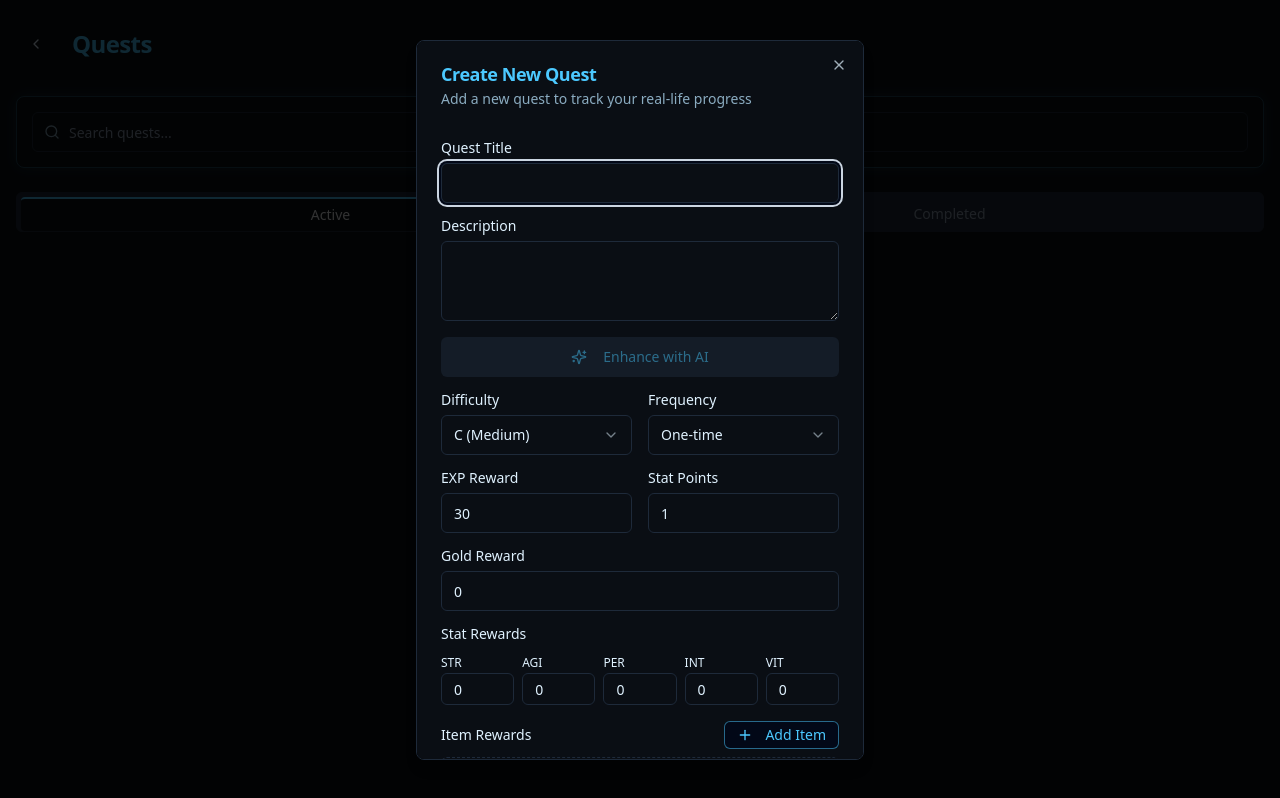
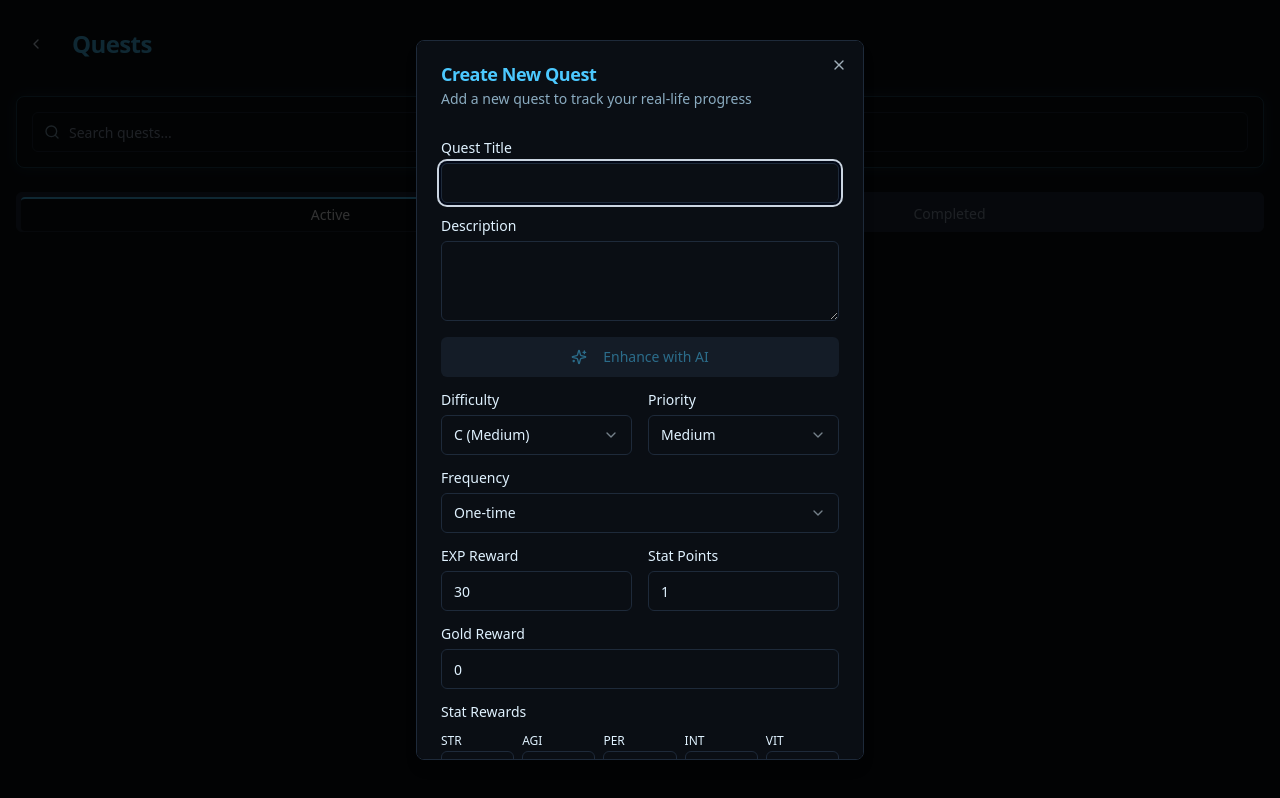
Before and after one commit to hakimasyrofi/Solo-Leveling-Self-Improvement-App, a Next.js app: page /quests in a window 1280 px wide. Both pictures are taken after a click on the button "Create Custom Quest". Built offline with nearby package versions, Linux system fonts and the light colour scheme.

Commit message:
feat(quests): add priority field

```diff
--- a/app/quests/page.tsx
+++ b/app/quests/page.tsx
@@ -219,6 +219,7 @@ function QuestCard({
     description: quest.description,
     reward: quest.reward,
     difficulty: quest.difficulty,
+    priority: quest.priority || "Medium",
     expiry: quest.expiry,
     expReward: quest.expReward,
     statPointsReward: quest.statPointsReward,
@@ -276,14 +277,29 @@ function QuestCard({
     >
       <div className="absolute inset-0 border border-[#4cc9ff]/10"></div>
       <CardHeader className="pb-2 relative z-10">
-        {/* Action bar with difficulty and menu - positioned above the title */}
+        {/* Action bar with difficulty, priority and menu - positioned above the title */}
         <div className="flex justify-between items-center mb-2">
+          <div className="flex items-center gap-2">
             <div
               className={`${
                 difficultyColors[quest.difficulty]
               } w-6 h-6 rounded-full flex items-center justify-center text-xs font-bold`}
             >
               {quest.difficulty}
+            </div>
+            {quest.priority && (
+              <div
+                className={`${
+                  quest.priority === "High"
+                    ? "bg-red-500/20 text-red-400 border-red-500/30"
+                    : quest.priority === "Medium"
+                    ? "bg-yellow-500/20 text-yellow-400 border-yellow-500/30"
+                    : "bg-green-500/20 text-green-400 border-green-500/30"
+                } px-2 py-0.5 rounded-full text-xs font-medium border`}
+              >
+                {quest.priority}
+              </div>
+            )}
           </div>
 
           {/* Dropdown menu for actions */}
@@ -420,6 +436,27 @@ function QuestCard({
                   </Select>
                 </div>
                 <div className="space-y-2">
+                  <Label htmlFor="priority">Priority</Label>
+                  <Select
+                    value={editForm.priority}
+                    onValueChange={(value) =>
+                      setEditForm({
+                        ...editForm,
+                        priority: value as "High" | "Medium" | "Low",
+                      })
+                    }
+                  >
+                    <SelectTrigger className="bg-[#0a0e14] border-[#1e2a3a]">
+                      <SelectValue placeholder="Select priority" />
+                    </SelectTrigger>
+                    <SelectContent className="bg-[#0a0e14] border-[#1e2a3a]">
+                      <SelectItem value="High">High</SelectItem>
+                      <SelectItem value="Medium">Medium</SelectItem>
+                      <SelectItem value="Low">Low</SelectItem>
+                    </SelectContent>
+                  </Select>
+                </div>
+                <div className="space-y-2">
                   <Label htmlFor="expiry">Expiry</Label>
                   <Input
                     id="expiry"
--- a/components/add-quest-form.tsx
+++ b/components/add-quest-form.tsx
@@ -45,6 +45,7 @@ export function AddQuestForm() {
     title: "",
     description: "",
     difficulty: "C" as "S" | "A" | "B" | "C" | "D" | "E",
+    priority: "Medium" as "High" | "Medium" | "Low",
     expiry: "One-time", // Changed default to One-time
     expReward: 30,
     statPointsReward: 1,
@@ -149,6 +150,7 @@ export function AddQuestForm() {
       description: formData.description,
       reward: rewardString,
       difficulty: formData.difficulty,
+      priority: formData.priority,
       expiry: formData.expiry,
       expReward: Number.parseInt(formData.expReward.toString()),
       statPointsReward: formData.statPointsReward,
@@ -209,6 +211,7 @@ export function AddQuestForm() {
       title: "",
       description: "",
       difficulty: "C",
+      priority: "Medium",
       expiry: "One-time", // Reset to One-time
       expReward: 30,
       statPointsReward: 1,
@@ -325,6 +328,7 @@ export function AddQuestForm() {
         title: questData.title || prev.title,
         description: questData.description || prev.description,
         difficulty: questData.difficulty || prev.difficulty,
+        priority: questData.priority || prev.priority,
         // Don't update expiry from AI
         expReward: questData.expReward || prev.expReward,
         statPointsReward: questData.statPointsReward || prev.statPointsReward,
@@ -411,7 +415,6 @@ export function AddQuestForm() {
                   required
                 />
               </div>
-
               {/* Moved AI button here, outside of the textarea */}
               <Button
                 type="button"
@@ -431,7 +434,6 @@ export function AddQuestForm() {
                   </>
                 )}
               </Button>
-
               <div className="grid grid-cols-2 gap-4">
                 <div className="grid gap-2">
                   <Label htmlFor="difficulty">Difficulty</Label>
@@ -455,24 +457,40 @@ export function AddQuestForm() {
                   </Select>
                 </div>
                 <div className="grid gap-2">
-                  <Label htmlFor="expiry">Frequency</Label>
+                  <Label htmlFor="priority">Priority</Label>
                   <Select
-                    value={formData.expiry}
+                    value={formData.priority}
                     onValueChange={(value) =>
-                      handleSelectChange("expiry", value)
+                      handleSelectChange("priority", value)
                     }
                   >
                     <SelectTrigger className="bg-[#0a0e14] border-[#1e2a3a]">
-                      <SelectValue placeholder="Select frequency" />
+                      <SelectValue placeholder="Select priority" />
                     </SelectTrigger>
                     <SelectContent className="bg-[#0a0e14] border-[#1e2a3a]">
-                      <SelectItem value="One-time">One-time</SelectItem>
-                      <SelectItem value="Daily">Daily</SelectItem>
-                      <SelectItem value="Weekly">Weekly</SelectItem>
-                      <SelectItem value="Monthly">Monthly</SelectItem>
+                      <SelectItem value="High">High</SelectItem>
+                      <SelectItem value="Medium">Medium</SelectItem>
+                      <SelectItem value="Low">Low</SelectItem>
                     </SelectContent>
                   </Select>
                 </div>
+              </div>
+              <div className="grid gap-2">
+                <Label htmlFor="expiry">Frequency</Label>
+                <Select
+                  value={formData.expiry}
+                  onValueChange={(value) => handleSelectChange("expiry", value)}
+                >
+                  <SelectTrigger className="bg-[#0a0e14] border-[#1e2a3a]">
+                    <SelectValue placeholder="Select frequency" />
+                  </SelectTrigger>
+                  <SelectContent className="bg-[#0a0e14] border-[#1e2a3a]">
+                    <SelectItem value="One-time">One-time</SelectItem>
+                    <SelectItem value="Daily">Daily</SelectItem>
+                    <SelectItem value="Weekly">Weekly</SelectItem>
+                    <SelectItem value="Monthly">Monthly</SelectItem>
+                  </SelectContent>
+                </Select>
               </div>
               <div className="grid grid-cols-2 gap-4">
                 <div className="grid gap-2">
--- a/interface/quest.interface.ts
+++ b/interface/quest.interface.ts
@@ -1,5 +1,4 @@
 import { InventoryItem } from "@/data/enemies";
-import { UserStats } from "@/utils/storage";
 
 // Define the Quest type
 export interface Quest {
@@ -9,6 +8,7 @@ export interface Quest {
   reward: string;
   progress: number;
   difficulty: "S" | "A" | "B" | "C" | "D" | "E";
+  priority: "High" | "Medium" | "Low";
   expiry: string;
   expReward: number;
   statPointsReward: number;
--- a/utils/ai-service.ts
+++ b/utils/ai-service.ts
@@ -42,6 +42,7 @@ export interface AIQuestData {
   title: string;
   description: string;
   difficulty: "S" | "A" | "B" | "C" | "D" | "E";
+  priority?: "High" | "Medium" | "Low"; // Added priority field
   expiry?: string; // Made optional since we won't use it
   expReward: number;
   statPointsReward: number;
```
Lines whose indentation alone changed are shown as unchanged.
